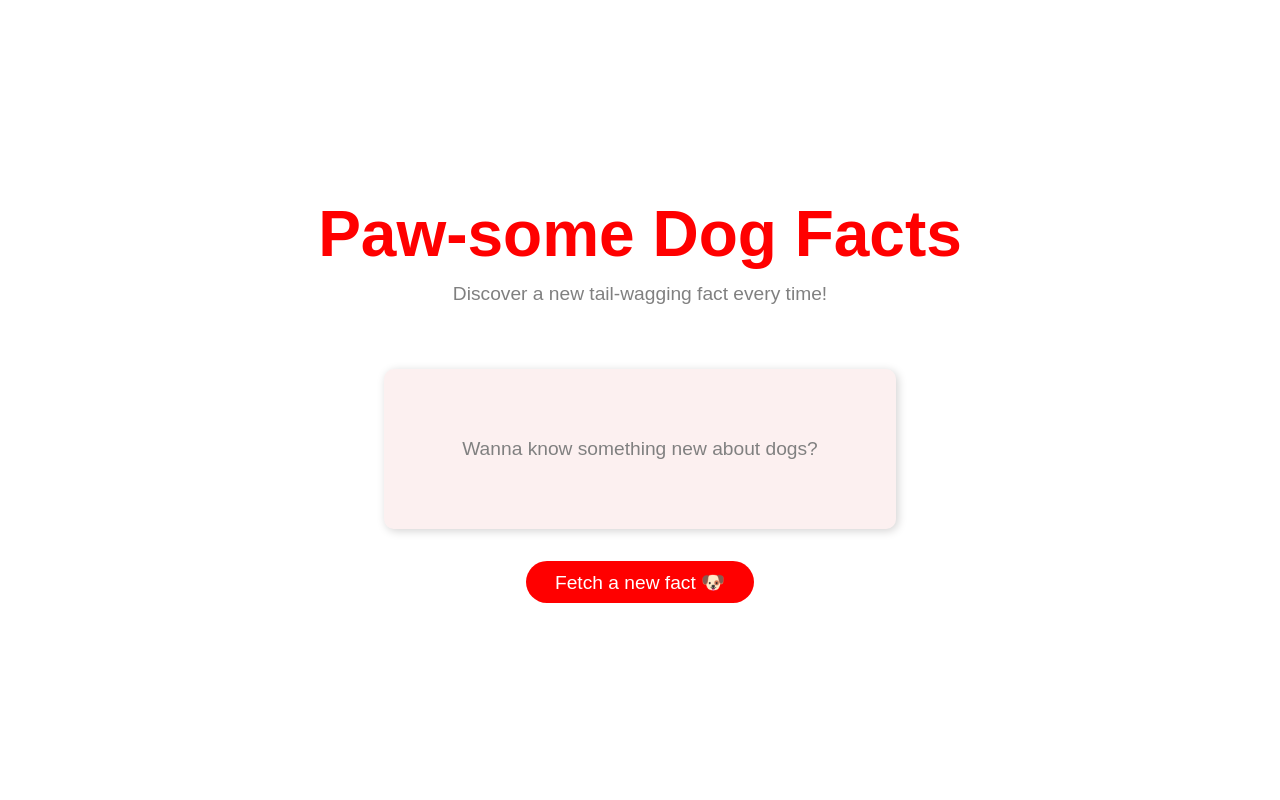
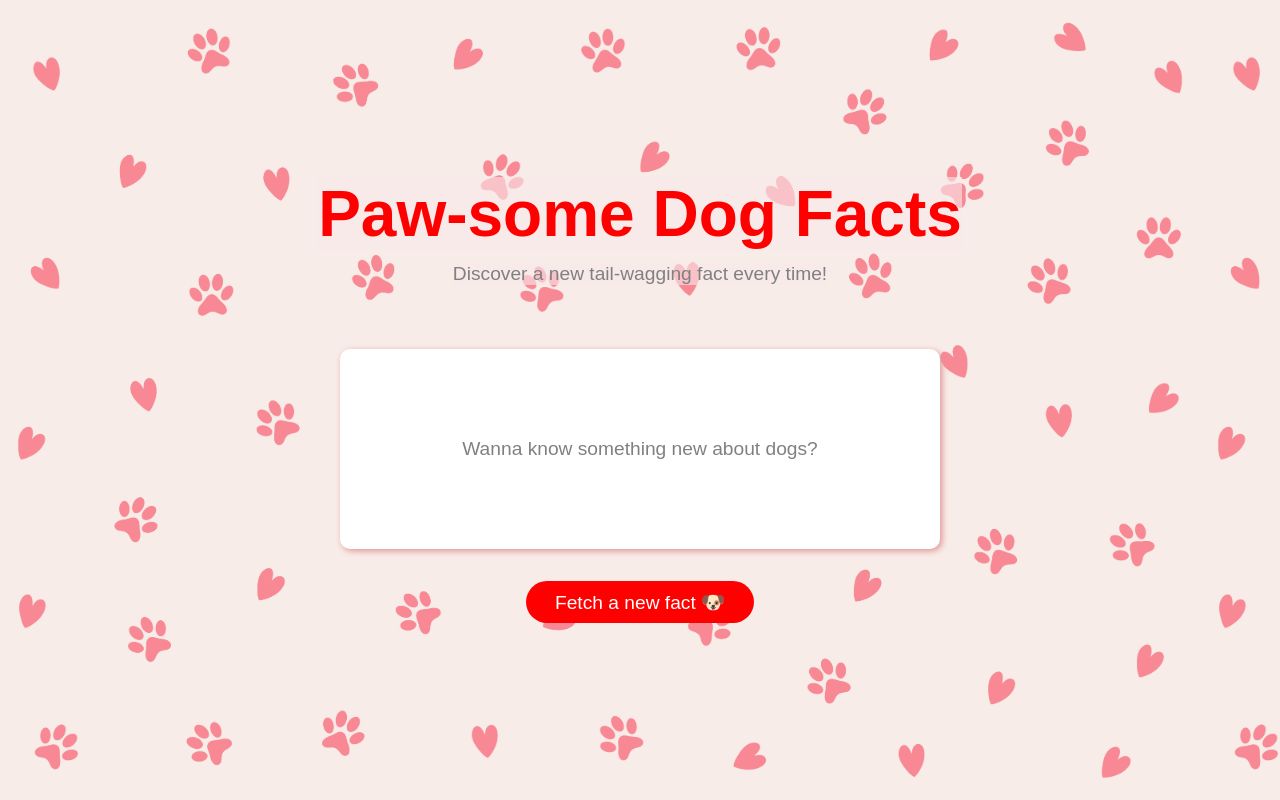
Before and after one commit to evzistara/Dog-API, a plain HTML site: page index.html in a window 1280 px wide. Drawn offline with Linux system fonts and the light colour scheme; a web font is replaced by a local one.

Commit message:
Update background

```diff
--- a/index.html
+++ b/index.html
@@ -12,8 +12,8 @@
 <body>
     <main>
         <h1>Paw-some Dog Facts</h1>
-        <p>Discover a new tail-wagging fact every time!</p>
-        <div>
+        <p class="subheading">Discover a new tail-wagging fact every time!</p>
+        <div class="dog-facts-container">
             <p class="dog-fact">Wanna know something new about dogs?</p>
         </div>
         <button>Fetch a new fact 🐶 </button>
--- a/script.js
+++ b/script.js
@@ -1,6 +1,5 @@
 const dogFact = document.querySelector('.dog-fact')
 const btn = document.querySelector('button')
-
 
 btn.addEventListener('click', fetchDogFact)
 
--- a/style.css
+++ b/style.css
@@ -1,7 +1,14 @@
-*{
+* {
   margin: 0;
   padding: 0;
   box-sizing: border-box;
+}
+body {
+  background-color: rgba(232, 213, 216, 0.3);
+  background-image: url(paw-bg.jpg);
+  background-size: contain;
+  background-blend-mode: darken;
+
 }
 
 main {
@@ -10,32 +17,38 @@ main {
   flex-direction: column;
   justify-content: center;
   align-items: center;
-    font-family: "Nata Sans", sans-serif ;
+  font-family: "Nata Sans", sans-serif;
 }
 
 h1 {
   color: red;
   font-size: 4rem;
   margin-bottom: 0.2em;
+ background-color: rgb(248, 234, 236,0.6);
+}
 
-}
 p {
   color: gray;
   font-size: 1.2rem;
 }
+.subheading {
+  background-color: rgb(248, 234, 236,0.6);
+}
 
-div {
-    background-color: rgba(239, 178, 178,0.2);
-    width: 40%;
-    height: 20%;
+.dog-facts-container {
+  position: relative;
+  background-color: rgba(255, 255, 255, 1);
+  width: 600px;
+  height: 200px;
   padding: 2em;
-    margin: 4em  0 2em 0;
+  margin: 4em 0 2em 0;
   border-radius: 10px;
-    box-shadow: 2px 2px 10px rgb(211, 210, 210);
+  box-shadow: 2px 2px 6px rgb(222, 147, 147);
   display: flex;
   justify-content: center;
   align-items: center;
   text-align: center;
+  z-index: 10;
 }
 
 button {
@@ -48,7 +61,7 @@ button {
   transition: transform 0.3s ease;
 }
 
-button:hover{
+button:hover {
   background-color: rgb(237, 59, 118);
   transform: scale(1.1);
 }
```
Also changed, not shown: paw-bg.jpg (added). Lines whose indentation alone changed are shown as unchanged.
